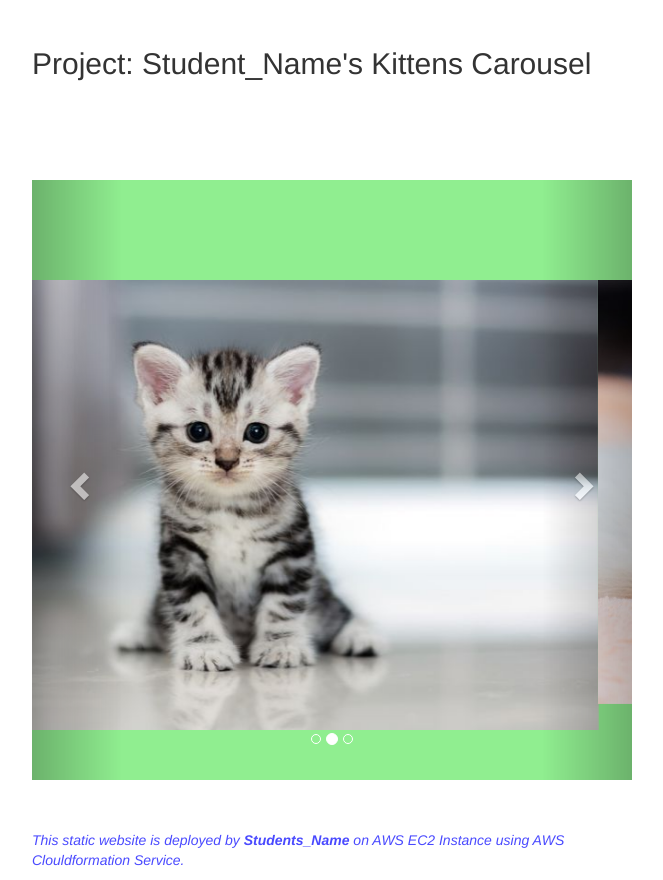
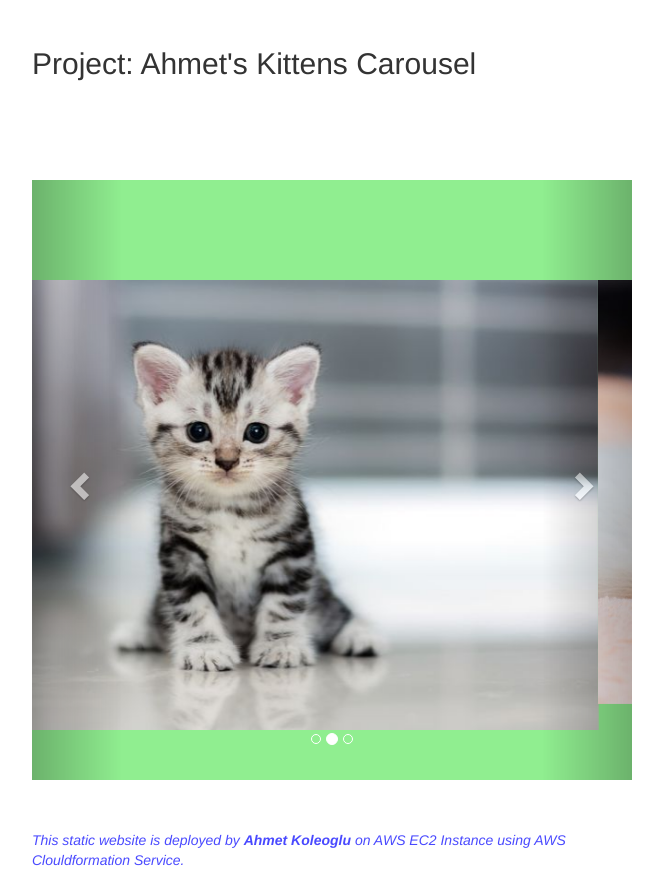
Before and after one commit to akoleoglu/aws-projects, a plain HTML site: page 102-kittens-carousel-static-website-alb-asg/v1/static-web/index.html in a window 1280 px wide. Shown: the part 403-1283 px from the top of the page, without its empty margins (308-971 px from the left). Drawn offline with nearby package versions, Linux system fonts and the light colour scheme.

Commit message:
title and header updated

```diff
--- a/102-kittens-carousel-static-website-alb-asg/v1/static-web/index.html
+++ b/102-kittens-carousel-static-website-alb-asg/v1/static-web/index.html
@@ -4,7 +4,7 @@
 <head>
   <meta charset="UTF-8" />
   <meta name="viewport" content="width=device-width, initial-scale=1.0" />
-  <title>Clarusway Project - 001</title>
+  <title>Clarusway Project - 002</title>
   <link rel="stylesheet" href="https://maxcdn.bootstrapcdn.com/bootstrap/3.4.1/css/bootstrap.min.css">
   <script src="https://ajax.googleapis.com/ajax/libs/jquery/3.5.1/jquery.min.js"></script>
   <script src="https://maxcdn.bootstrapcdn.com/bootstrap/3.4.1/js/bootstrap.min.js"></script>
@@ -45,7 +45,7 @@
 
   <div><img src="https://clarusway.com/wp-content/uploads/2020/06/clarusway_logo.png" /></div>
 
-  <h2> Project: Student_Name's Kittens Carousel</h2>
+  <h2> Project: Ahmet's Kittens Carousel</h2>
 
   <div id="myCarousel" class="carousel slide" data-ride="carousel">
     <!-- Indicators -->
@@ -80,7 +80,7 @@
   </div>
 
 
-  <p class="footnote"><i>This static website is deployed by <b> Students_Name </b> on AWS EC2 Instance using AWS
+  <p class="footnote"><i>This static website is deployed by <b> Ahmet Koleoglu </b> on AWS EC2 Instance using AWS
       Clouldformation Service.</i></p>
 </body>
 
```
Also changed, not shown: 1 other file.
